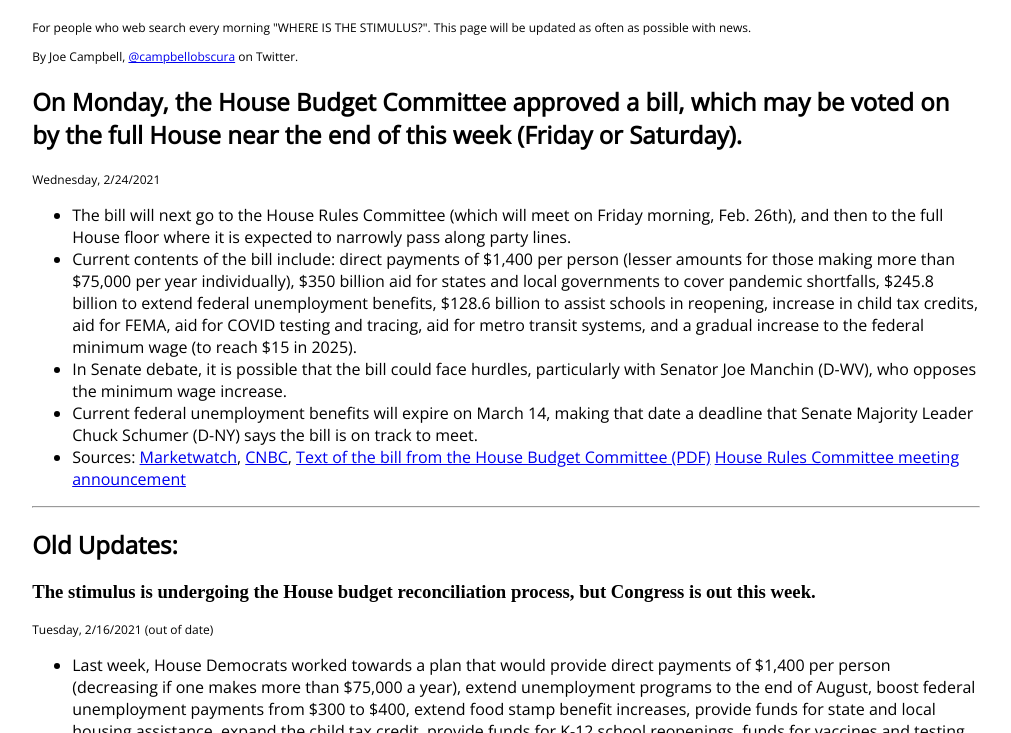
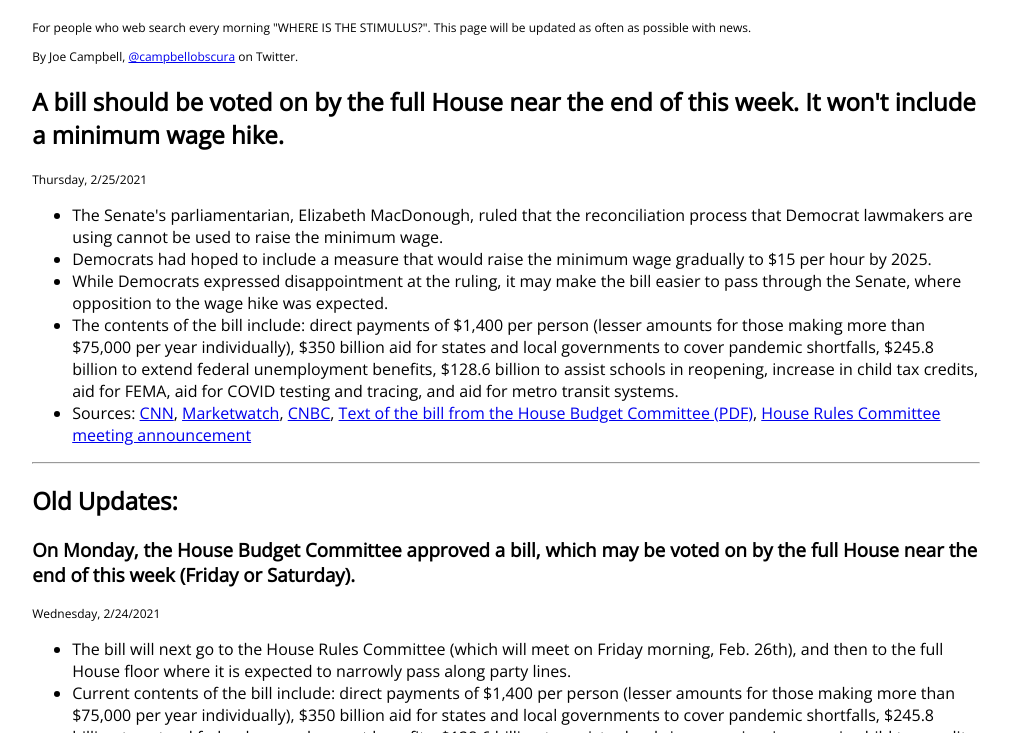
Before and after one commit to fawkes207/wherestimulus, a plain HTML site: page index.html in a window 1280 px wide. Shown: the part 67-800 px from the top of the page, without its empty margins (39-1050 px from the left). Drawn offline with nearby package versions, Linux system fonts and the light colour scheme.

Commit message:
Update index.html

```diff
--- a/index.html
+++ b/index.html
@@ -20,7 +20,7 @@
             }
             .subheading {font-size: 12px;}
             .dateline {font-size: 12px;}
-            h1, h2, p, ul {font-family: 'Open Sans', sans-serif;}
+            h1, h2, h3, p, ul {font-family: 'Open Sans', sans-serif;}
         </style>
         <meta name="Description" content="Where is the Stimulus? The latest stimulus news, with no ads.">
         <meta name="viewport" content="width=device-width, initial-scale=1">
@@ -32,8 +32,30 @@
         <p class="subheading">For people who web search every morning "WHERE IS THE STIMULUS?". This page will be updated as often as possible with news.</p>
         <p class="subheading">By Joe Campbell, <a href="https://twitter.com/campbellobscura">@campbellobscura</a> on Twitter.</p>
 
-        <h2>On Monday, the House Budget Committee approved a bill, which may be voted on by the full House near the end of this week (Friday or Saturday).
-        </h2>
+        <h2>A bill should be voted on by the full House near the end of this week. It won't include a minimum wage hike.</h2>
+        <p class="dateline">Thursday, 2/25/2021</p>
+        <ul>
+            <li>The Senate's parliamentarian, Elizabeth MacDonough, ruled that the reconciliation process that Democrat lawmakers are using cannot be used to raise the minimum wage.</li>
+            <li>Democrats had hoped to include a measure that would raise the minimum wage gradually to $15 per hour by 2025.</li>
+            <li>While Democrats expressed disappointment at the ruling, it may make the bill easier to pass through the Senate, where opposition to the wage hike was expected.</li>
+            <li>The contents of the bill include: direct payments of $1,400 per person (lesser amounts for those making more than $75,000 per year individually),
+                $350 billion aid for states and local governments to cover pandemic shortfalls, $245.8 billion to extend federal unemployment benefits, $128.6 billion to assist schools in reopening,
+                increase in child tax credits, aid for FEMA, aid for COVID testing and tracing, and aid for metro transit systems.</li>
+                <li>Sources:
+                    <a href="https://www.cnn.com/2021/02/25/politics/minimum-wage-covid-relief-senate-parliamentarian/index.html">CNN</a>,
+                    <a href="https://www.marketwatch.com/story/the-biden-stimulus-plan-moved-forward-today-here-are-the-biggest-parts-of-it-11614032251">Marketwatch</a>,
+                    <a href="https://www.cnbc.com/2021/02/22/stimulus-update-heres-whats-next-for-bidens-covid-relief-package.html">CNBC</a>,
+                    <a href="https://budget.house.gov/sites/democrats.budget.house.gov/files/documents/S%20Con%20Res%205%20Bill%20Final.pdf">Text of the bill from the House Budget Committee (PDF)</a>,
+                    <a href="https://rules.house.gov/news/announcement/meeting-announcement-american-rescue-plan-act-2021">House Rules Committee meeting announcement</a>
+                </li>
+        </ul>
+
+        <hr>
+
+        <h2>Old Updates:</h2>
+
+        <h3>On Monday, the House Budget Committee approved a bill, which may be voted on by the full House near the end of this week (Friday or Saturday).
+        </h3>
         <p class="dateline">Wednesday, 2/24/2021</p>
         <ul>
             <li>The bill will next go to the House Rules Committee (which will meet on Friday morning, Feb. 26th), and then to the full House floor where it is expected to narrowly pass along party lines.</li>
@@ -51,10 +73,6 @@
             </li>
         </ul>
 
-
-
-        <hr>
-        <h2>Old Updates:</h2>
         <h3>The stimulus is undergoing the House budget reconciliation process, but Congress is out this week.</h3>
         <p class="dateline">Tuesday, 2/16/2021 (out of date)</p>
         <ul>
```
